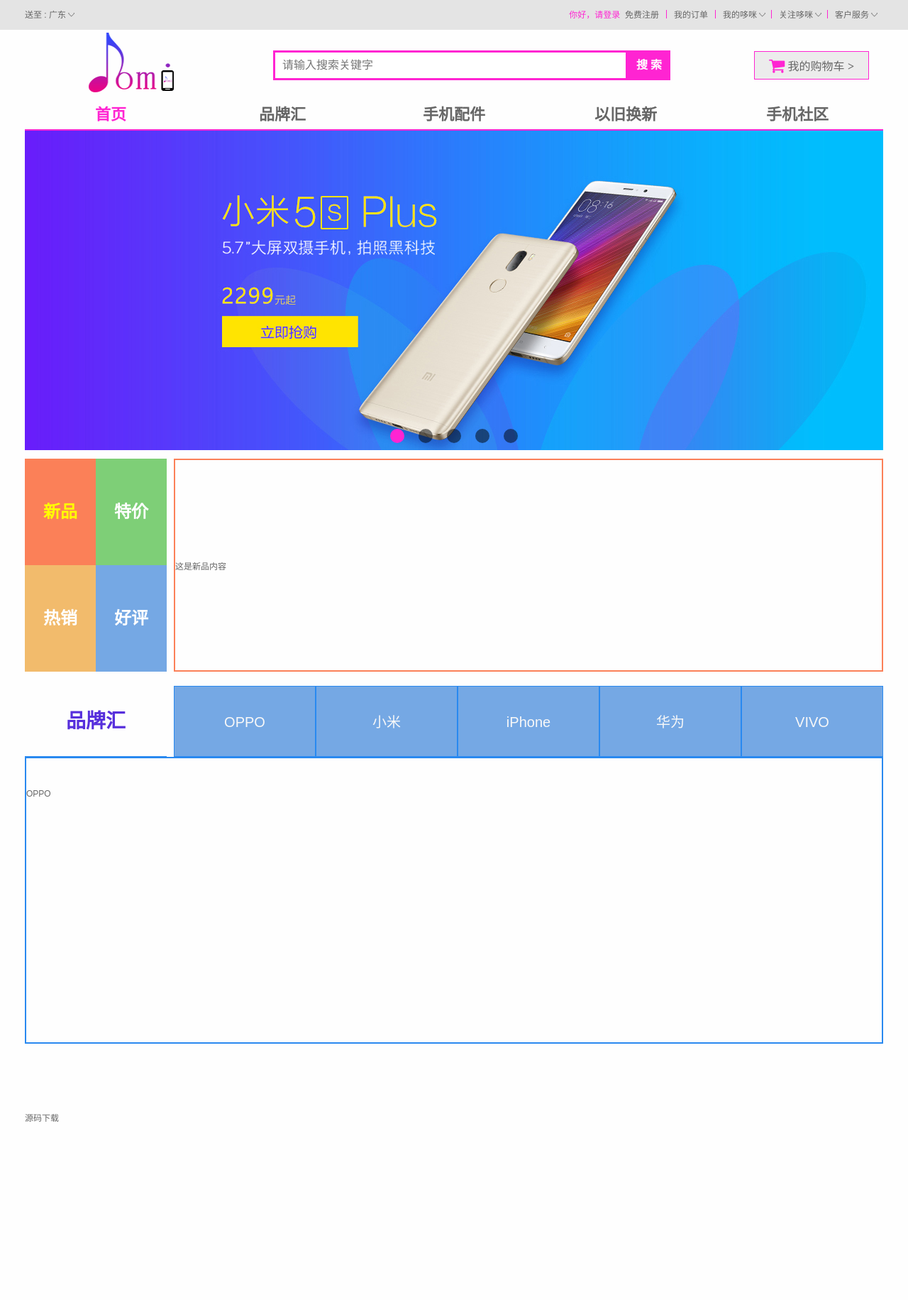
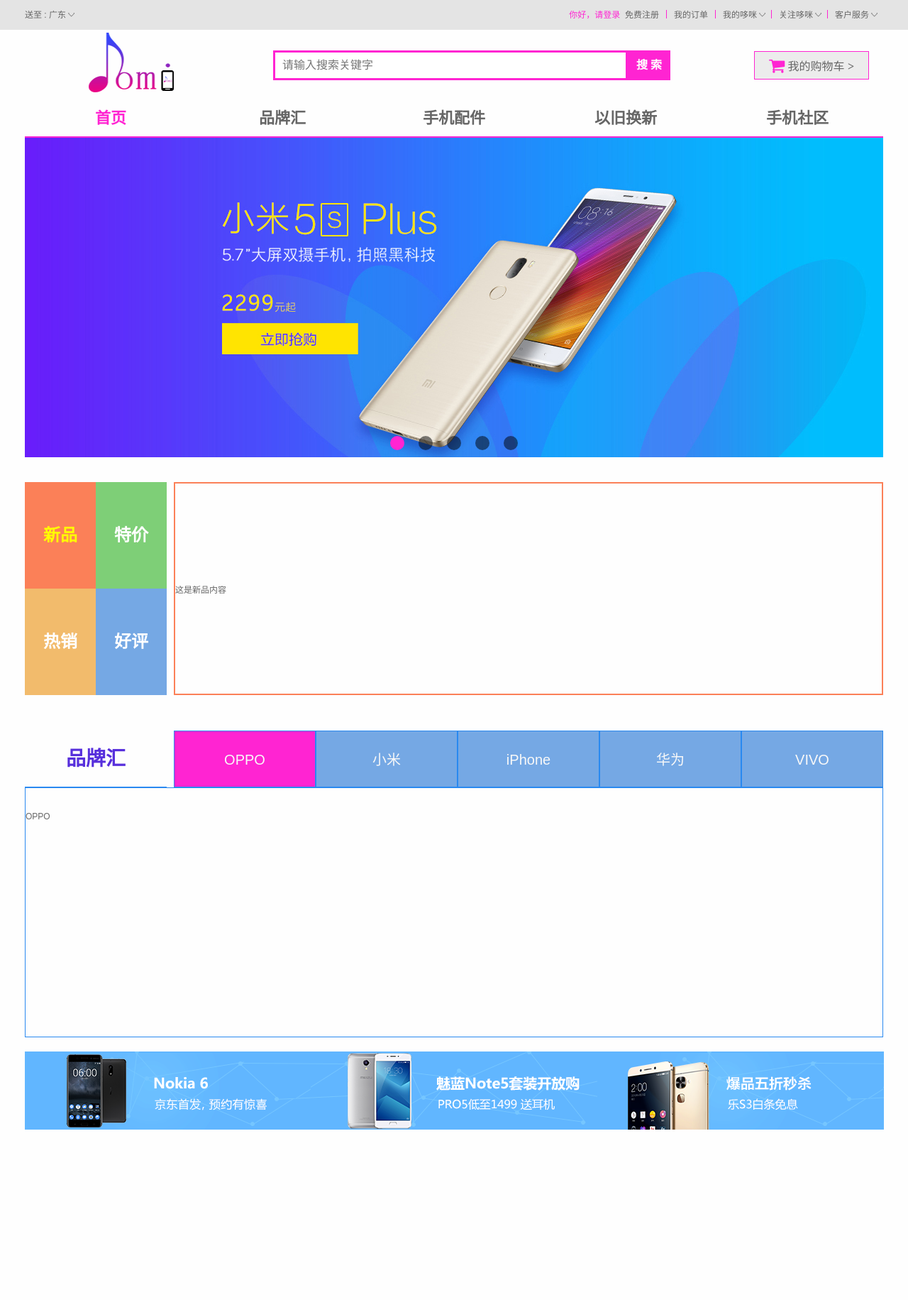
Before and after one commit to lxx1024/lxx1024.github.io, a PHP site: page / in a window 1280 px wide. Shown: the top 1831 px of the page at 71% size. Before the commit the page ends 1580 px from the top, so only its background shows below. Run offline with PHP 8.4, Linux system fonts and the light colour scheme.

Commit message:
首页广告栏添加

```diff
--- a/css/index.css
+++ b/css/index.css
@@ -117,8 +117,8 @@
     position: relative;
 }
 .dm-nav .nav{
-    height: 40px;
-    line-height: 40px;
+    height: 50px;
+    line-height: 50px;
     font-size: 22px;
     font-weight: bold;
     border-bottom: 2px solid #ff24d2;
@@ -204,7 +204,7 @@
 /* --------------------------------------- 今日热门 Begin*/
 .dm-today {
     height: 300px;
-    margin-top: 12px;
+    margin-top: 35px;
 }
 /* --------------今日热门标题*/
 .dm-today .today-title{
@@ -272,13 +272,13 @@
 
 /*---------------------------------------------品牌汇 Begin */
 .dm-pinpaihui {
-    margin-top: 20px;
-    height: 100px;
-    line-height: 100px;
+    margin-top: 50px;
+    line-height: 80px;
+    /*高度随内容变化*/
 }
 .dm-pinpaihui .title {
     width: 200px;
-    height: 100px;
+    height: 80px;
     font-size: 28px;
     font-weight: bold;
     font-family: '黑体';
@@ -294,13 +294,16 @@
     display: block;
     box-sizing: border-box;      /* c3属性  宽高大小以什么为准*/
     width: 200px;
-    height: 100px;
+    height: 80px;
     font-size: 20px;
     text-align: center;
     color: #f8f8f8;
     background: #75A8E4;
     border: 1px solid #2989f0;
     position: relative;
+}
+.dm-pinpaihui ul li a.oppo{
+    background-color: rgba(255, 36, 210, 1);  /*默认第一个选中*/
 }
 .dm-pinpaihui ul li a span {
     position: relative;
@@ -309,7 +312,7 @@
 .dm-pinpaihui ul li a::before {
     position: absolute;
     width: 200px;
-    height: 100px;
+    height: 80px;
     z-index: 1;
     content: "";
     top: -1px;
@@ -343,8 +346,8 @@
 }
 /*-------------------品牌汇内容pinpai-content   Begin */
 .dm-pinpaihui .pinpai-content {
-    height: 400px;
-    border: 2px solid #2989f0;
+    height: 350px;
+    border: 1px solid #2989f0;
 }
 .dm-pinpaihui .pinpai-content li{
     opacity: 0;
@@ -354,7 +357,11 @@
 }
 /* 品牌汇 End  */
 /* ---------------------------------------------广告1 Begi*/
-
+.dm-advertise ul li {
+    width: 33.33%;
+    float: left;
+    margin-top: 20px;
+}
 
 /* 广告1 End */
 
--- a/index.html
+++ b/index.html
@@ -121,18 +121,18 @@
 </div>
 <!-- 今日热门 End-->
 <!-- ---------------------------------------------品牌汇 Begin  -->
-<div class="dm-pinpaihui w clearfix">
+<div class="dm-pinpaihui w">
     <div class="clearfix">
         <h2 class="title fl">品牌汇</h2>
         <ul class="classes fr">
-            <li><a href="javascript:;"><span>OPPO</span></a></li>
+            <li><a href="javascript:;" class="oppo"><span>OPPO</span></a></li>
             <li><a href="javascript:;"><span>小米</span></a></li>
             <li><a href="javascript:;"><span>iPhone</span></a></li>
             <li><a href="javascript:;"><span>华为</span></a></li>
             <li><a href="javascript:;"><span>VIVO</span></a></li>
         </ul>
     </div>
-    <ul class="pinpai-content">
+    <ul class="pinpai-content clearfix">
         <li class="oppo">OPPO</li>
         <li>小米</li>
         <li>iPhone</li>
@@ -142,10 +142,13 @@
 </div>
 <!-- 品牌汇 End  -->
 <!-- ---------------------------------------------广告1 Begin  -->
-
-
-
-
+<div class="dm-advertise w">
+   <ul>
+       <li><a href="#"><img src="images/guanggao1.png" alt=""/></a></li>
+       <li><a href="#"><img src="images/guanggao3.png" alt=""/></a></li>
+       <li><a href="#"><img src="images/guanggao4.png" alt=""/></a></li>
+   </ul>
+</div>
 <!-- 广告1 End  -->
 
 
--- a/js/index.js
+++ b/js/index.js
@@ -118,14 +118,20 @@
     })
 });
 // 今日热门 End
-// ------------------------------------------------------------ 品牌汇 Begin
+// ------------------------------------------------------------- 品牌汇 Begin
 $(function(){
-    var $titles = $('.dm-pinpaihui .classes li');   // 品牌汇导航DOM元素
+    var $titles = $('.dm-pinpaihui .classes li a');   // 品牌汇导航DOM元素
     var $contents = $('.dm-pinpaihui .pinpai-content li');   // 切换品牌汇内容标签
     $titles.getOnly($contents);  // 切换内容   调用getOnly方法
-    $titles.click(function () {
-        $titles.css('background','white');
-        $(this).css('background','yellow');
+    var timerId = 0;   //记录定时器，方便清除定时器
+    $titles.mouseenter(function () {
+        clearTimeout(timerId);
+        var _this =this;   //this指代当前触发的dom元素
+        $titles.css('background-color','#75A8E4');   //所有的导航背景色恢复原来的
+        timerId = setTimeout(function () {
+            //定时器里面的this指代的是window
+            $(_this).css('background-color','rgba(255, 36, 210, 1)');   // 当前选中的导航颜色设置
+        },300)   // 延迟该事件，让其本身的效果结束再执行。
     })
 });
 //品牌汇 End
```
Also changed, not shown: images/guanggao2.jpg (deleted), images/huawei3.jpg (added), images/iphone1.jpg (added), images/oppo2.jpg (added).
